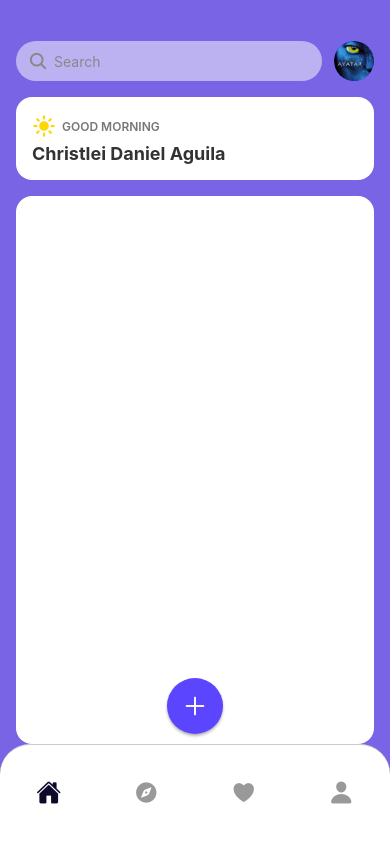
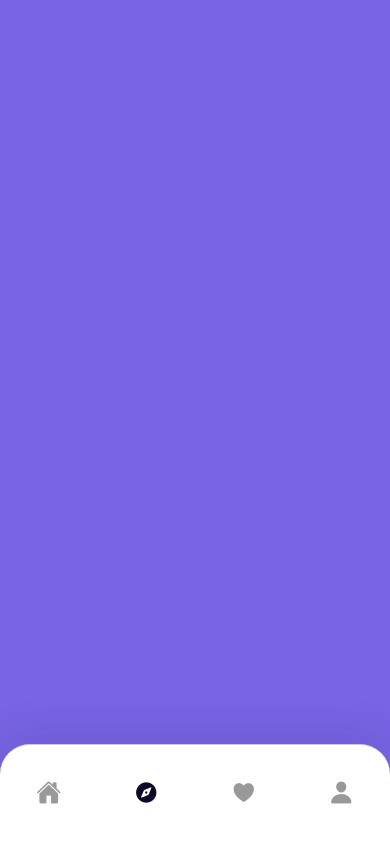
Before and after one commit to filedward1/frontend-hackathon, a React Native app: screen /Result in a window 390 px wide. Built offline with nearby package versions, Linux system fonts and the light colour scheme.

Commit message:
Added Result navigation

```diff
--- a/App.tsx
+++ b/App.tsx
@@ -5,6 +5,7 @@ import Home from './app/Home';
 import Explore from './app/Explore';
 import Library from './app/Library';
 import Profile from './app/Profile';
+import Result from './app/Result';
 import { RootStackParamList } from './types';
 
 const Stack = createNativeStackNavigator<RootStackParamList>();
@@ -17,6 +18,7 @@ export default function App() {
         <Stack.Screen name="Explore" component={Explore} />
         <Stack.Screen name="Library" component={Library} />
         <Stack.Screen name="Profile" component={Profile} />
+        <Stack.Screen name="Result" component={Result} />
       </Stack.Navigator>
     </NavigationContainer>
   );
--- /dev/null
+++ b/app/Result.tsx
@@ -0,0 +1,54 @@
+import React, { useState, useEffect } from "react";
+import {
+  View,
+  Text,
+  TextInput,
+  StyleSheet,
+  TouchableOpacity,
+  Image,
+  StatusBar,
+} from "react-native";
+import { Ionicons } from "@expo/vector-icons";
+import BottomNav from "../components/BottomNav";
+import { useNavigation } from "@react-navigation/native";
+import * as DocumentPicker from "expo-document-picker";
+import { initializeQuiz } from "../core/store";
+import { quizData } from "../core/sampleData";
+
+export default function Result() {
+  const navigation = useNavigation();
+  const [greeting, setGreeting] = useState("");
+  const [username, setUsername] = useState("Your Name");
+  const [selectedDifficulty, setSelectedDifficulty] = useState<
+    "easy" | "medium" | "hard" | null
+  >(null);
+  const [selectedFile, setSelectedFile] = useState(null);
+  const [editableFileName, setEditableFileName] = useState("");
+
+  useEffect(() => {
+    const hour = new Date().getHours();
+    if (hour >= 5 && hour < 12) {
+      setGreeting("GOOD MORNING");
+    } else if (hour >= 12 && hour < 18) {
+      setGreeting("GOOD AFTERNOON");
+    } else {
+      setGreeting("GOOD EVENING");
+    }
+  }, []);
+
+  return (
+    <View style={styles.container}>
+      <StatusBar barStyle="dark-content" />
+      {/* Add your screen content here */}
+      <BottomNav />
+    </View>
+  );
+}
+
+const styles = StyleSheet.create({
+  container: {
+    flex: 1,
+    position: "relative",
+    backgroundColor: "#7864e4",
+  },
+});
--- a/components/BottomNav.tsx
+++ b/components/BottomNav.tsx
@@ -11,7 +11,7 @@ export default function BottomNav() {
 
 const routes = [
   { name: 'Home', icon: 'home', activeIcon: 'home' },
-  { name: 'Explore', icon: 'compass', activeIcon: 'compass' },
+  { name: 'Result', icon: 'compass', activeIcon: 'compass' },
   { name: 'Library', icon: 'heart', activeIcon: 'heart' },
   { name: 'Profile', icon: 'person', activeIcon: 'person' },
 ];
@@ -56,6 +56,13 @@ const styles = StyleSheet.create({
     borderTopLeftRadius: 30,
     borderTopRightRadius: 30,
     overflow: 'hidden',
+    shadowColor: '#062B2D',
+  shadowOffset: {
+    width: 0,
+    height: -10,
+  },
+  shadowOpacity: 0.1,
+  shadowRadius: 40,
   },
   button: {
     alignItems: 'center',
--- a/types.ts
+++ b/types.ts
@@ -3,4 +3,6 @@ export type RootStackParamList = {
   Explore: undefined;
   Library: undefined;
   Profile: undefined;
+  Result: undefined;
+
 };
```
